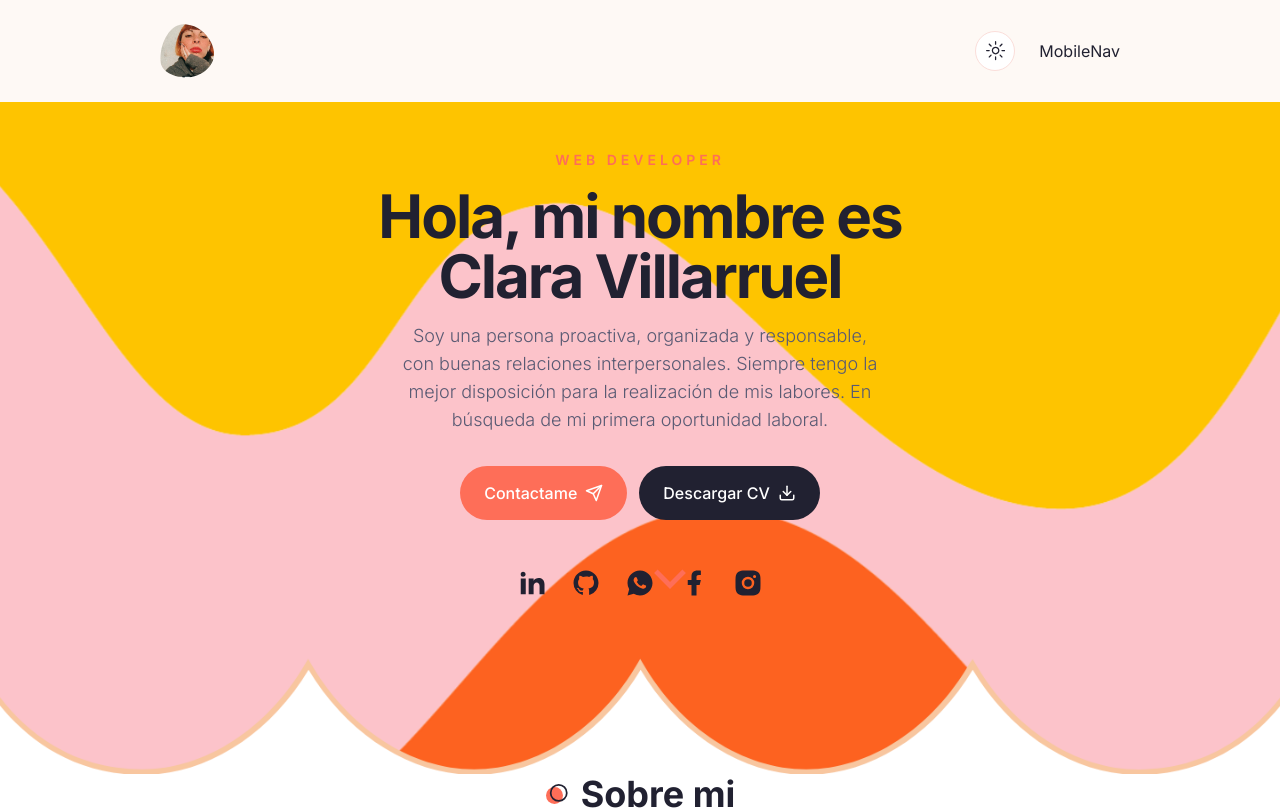
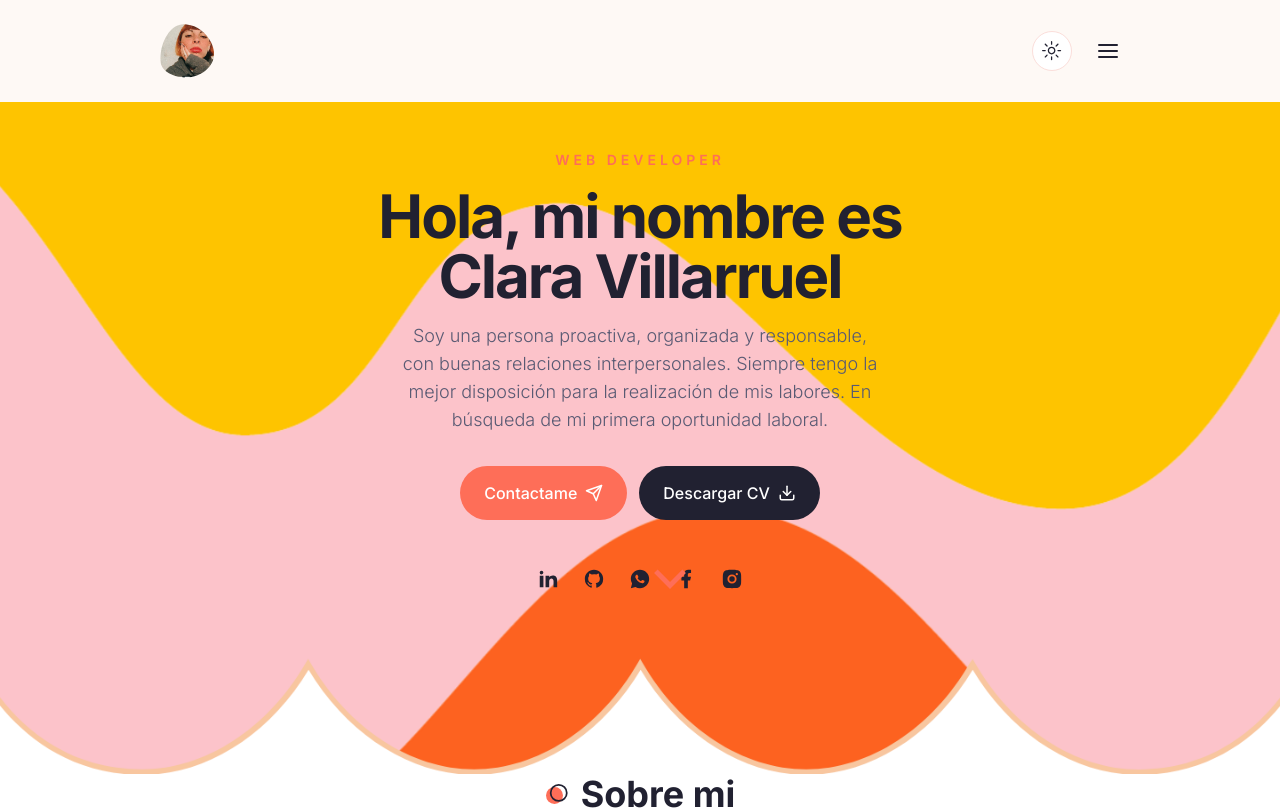
Before and after one commit to RumRage/portfolio, a Next.js app: page / in a window 1280 px wide. Shown: the top 810 px of the page. Built offline with nearby package versions, Linux system fonts and the light colour scheme.

Commit message:
mejor version hasta ahora

```diff
--- a/components/Hero.jsx
+++ b/components/Hero.jsx
@@ -53,7 +53,7 @@
             {/* Redes sociales */}
             <Socials
               containerStyles="flex gap-x-6 mx-auto xl:mx-0"
-              iconsStyles="text-foreground text-[30px] hover:text-primary transition-all"
+              iconsStyles="text-foreground text-[22px] hover:text-primary transition-all"
             />
           </div>
           {/* Imagen */}
--- a/components/MobileNav.jsx
+++ b/components/MobileNav.jsx
@@ -1,5 +1,31 @@
+import { AlignJustify } from "lucide-react";
+
+//Componentes
+import { Sheet, SheetContent, SheetTrigger } from "@/components/ui/sheet";
+import Nav from "./Nav";
+import Logo from "./Logo";
+import Socials from "./Socials";
+
 const MobileNav = () => {
-  return <div>MobileNav</div>;
+  return (
+    <Sheet>
+      <SheetTrigger asChild>
+        <AlignJustify className="cursor-pointer" />
+      </SheetTrigger>
+      <SheetContent>
+        <div className="flex flex-col items-center justify-between h-full py-8">
+          <div className="flex flex-col items-center gap-y-32">
+            <Logo />
+            <Nav
+              containerStyles="flex flex-col items-center gap-y-6"
+              linkStyles="text-2xl"
+            />
+          </div>
+          <Socials containerStyles="flex gap-x-4" iconsStyles="text-2xl" />
+        </div>
+      </SheetContent>
+    </Sheet>
+  );
 };
 
 export default MobileNav;
```
